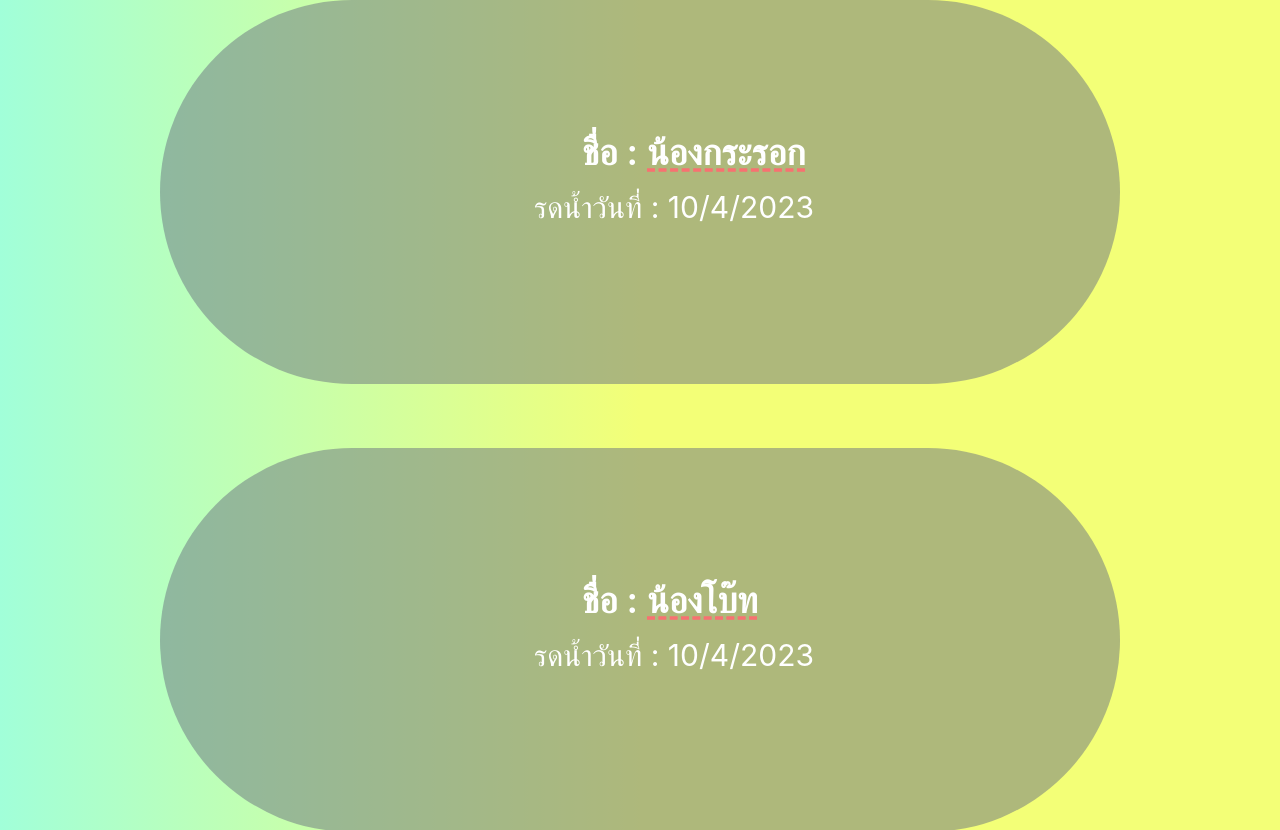
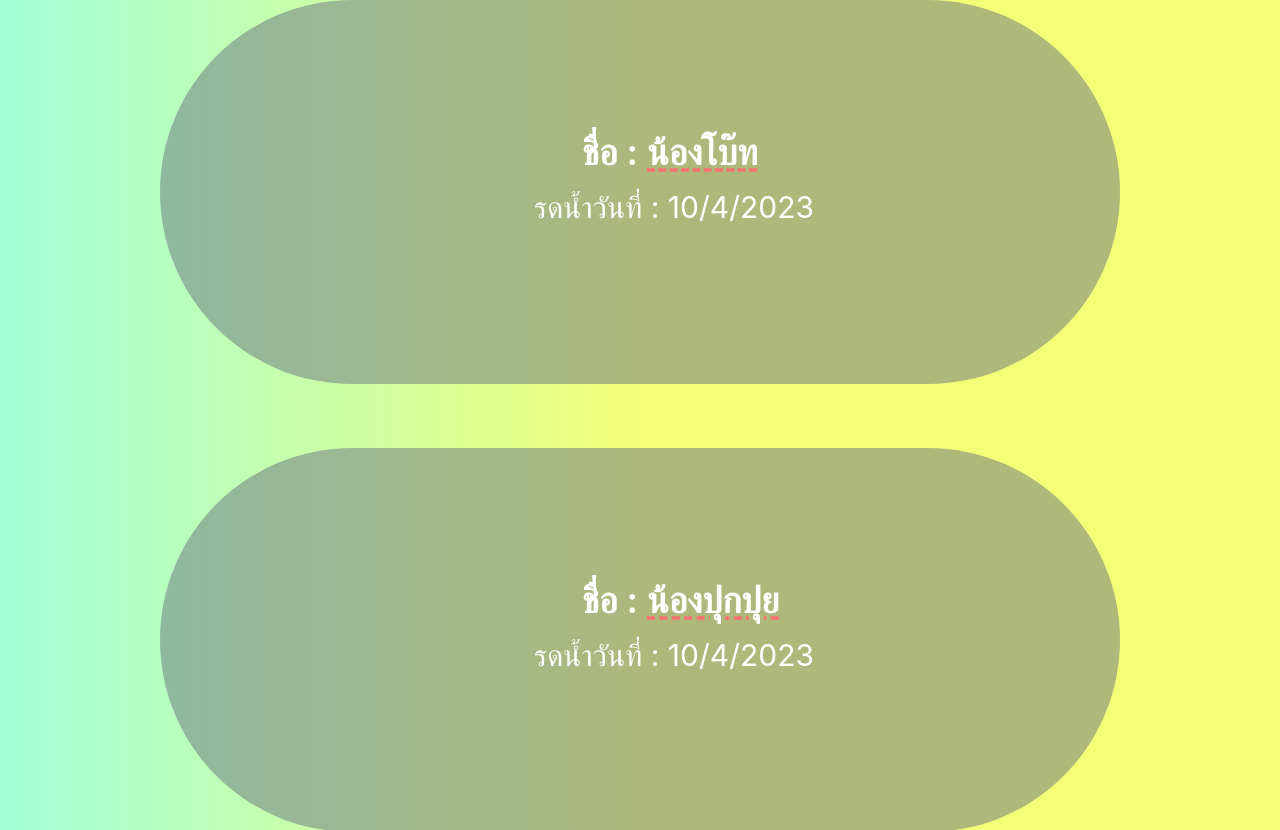
Before and after one commit to ChuBu0012/Watering_Cactus, a React (Create React App) app: page / in a window 1280 px wide. Shown: the part 2400-3230 px from the top of the page. Built offline with nearby package versions, Linux system fonts and the light colour scheme.

Commit message:
Update tree.js

```diff
--- a/src/tree.js
+++ b/src/tree.js
@@ -52,13 +52,6 @@ var tree = [
         Date: 0,
         Month: 0,
         name: "น้องขนแมวจิ๋ว",
-        water: "10/4/2023",
-    },
-    {
-        id: 11,
-        Date: 0,
-        Month: 0,
-        name: "น้องกระรอก",
         water: "10/4/2023",
     },
     {
@@ -122,7 +115,7 @@ var tree = [
         id: 15,
         Date: 0,
         Month: 0,
-        name: "น้องยิม(2)",
+        name: "น้องยิม",
         water: "12/4/2023",
     },
     {
```
